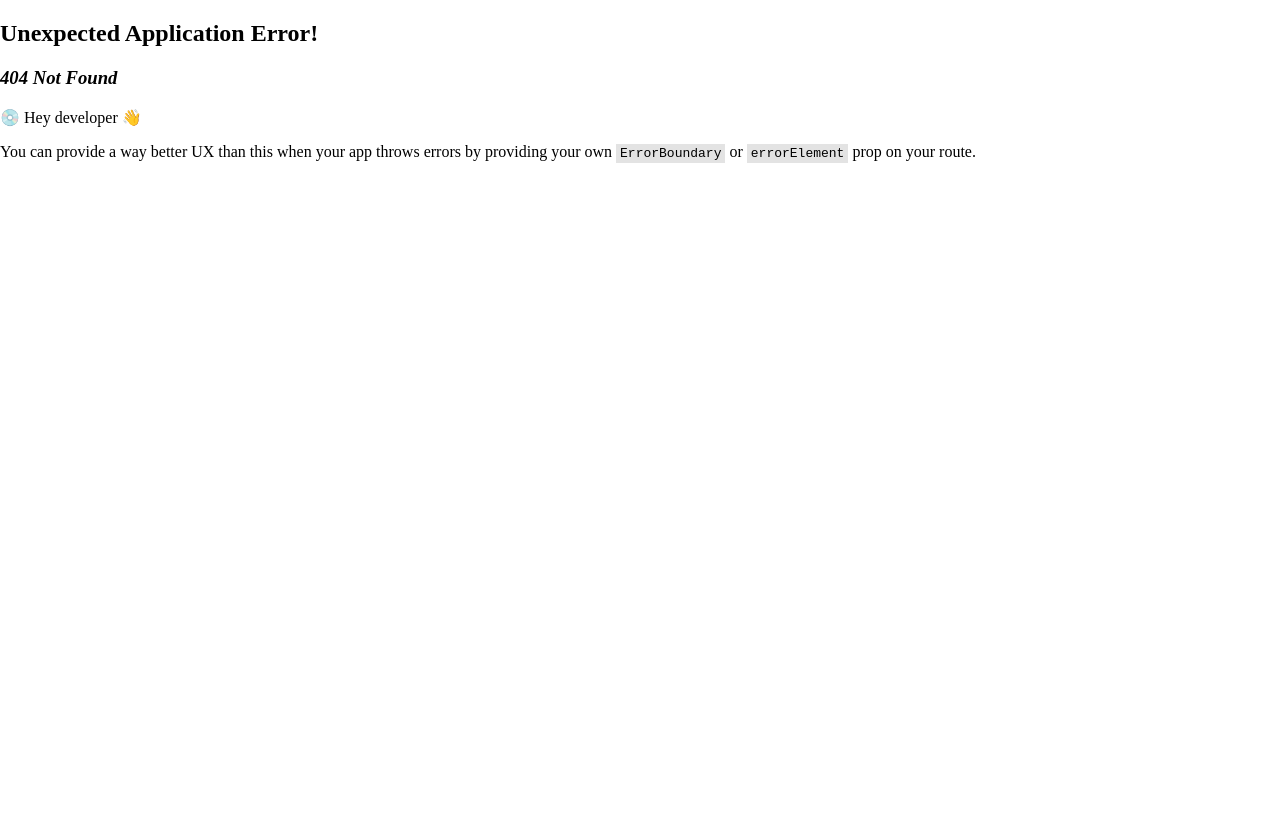
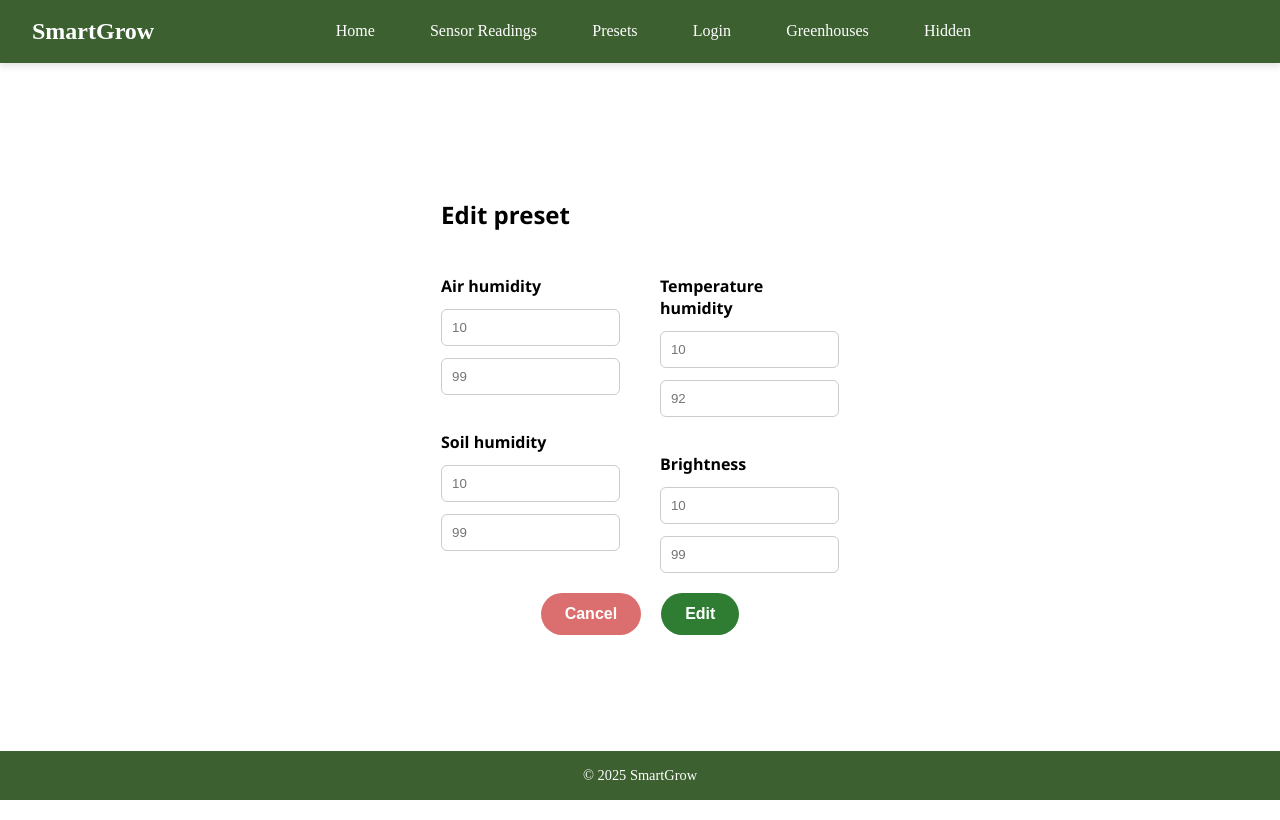
Before and after one commit to AlexaKelemen/SmartGrow_Frontend, a React (Vite) app: page /#/presets/edit in a window 1280 px wide. Before the commit this address had no page. Built offline with nearby package versions, Linux system fonts and the light colour scheme.

Commit message:
Added edit page to preset and css it still needs some update

```diff
--- a/src/components/PresetCard.jsx
+++ b/src/components/PresetCard.jsx
@@ -11,9 +11,12 @@
 import React, { useState } from "react";
 import PropTypes from "prop-types";
 import "@/styles/pages/preset.css";
+import { useNavigate } from "react-router-dom";
 
 const PresetCard = ({ preset,onDelete }) => {
   const [hovered, setHovered] = useState(false);
+  const navigate = useNavigate();
+
     const handleMouseEnter = (e) => {
     if (!e.target.closest(".delete-btn-wrapper")) {
       setHovered(true);
@@ -61,7 +64,9 @@ const PresetCard = ({ preset,onDelete }) => {
         )}
 
         <div className="preset-buttons">
-          <button className="edit-btn">Edit</button>
+         <button className="edit-btn" onClick={() => navigate(`/presets/edit`)}>
+           Edit
+         </button>
           <button className="apply-btn">Apply</button>
         </div>
       </div>
--- /dev/null
+++ b/src/pages/views/EditPresetPage.jsx
@@ -0,0 +1,43 @@
+import React from "react";
+import { useParams, useNavigate } from "react-router-dom";
+import "@/styles/pages/editPresetPage.css";
+
+const PresetEditPage = () => {
+  const { id } = useParams();
+  const navigate = useNavigate();
+
+  return (
+    <div className="preset-edit-container">
+      <h2>Edit preset</h2>
+
+      <div className="preset-form">
+        <div className="column">
+          <label>Air humidity</label>
+          <input type="number" placeholder="10" />
+          <input type="number" placeholder="99" />
+
+          <label>Soil humidity</label>
+          <input type="number" placeholder="10" />
+          <input type="number" placeholder="99" />
+        </div>
+
+        <div className="column">
+          <label>Temperature humidity</label>
+          <input type="number" placeholder="10" />
+          <input type="number" placeholder="92" />
+
+          <label>Brightness</label>
+          <input type="number" placeholder="10" />
+          <input type="number" placeholder="99" />
+        </div>
+      </div>
+
+      <div className="preset-edit-buttons">
+        <button className="cancel-btn" onClick={() => navigate("/presets")}>Cancel</button>
+        <button className="edit-btn">Edit</button>
+      </div>
+    </div>
+  );
+};
+
+export default PresetEditPage;
--- /dev/null
+++ b/src/styles/pages/editPresetPage.css
@@ -0,0 +1,53 @@
+.preset-edit-container {
+    padding: 40px;
+    max-width: 800px;
+    margin: auto;
+    background: white;
+    border-radius: 8px;
+    font-family: "Segoe UI", sans-serif;
+}
+
+.preset-form {
+    display: flex;
+    justify-content: space-between;
+    margin-bottom: 20px;
+}
+
+.column {
+    display: flex;
+    flex-direction: column;
+    gap: 12px;
+    width: 45%;
+}
+
+input {
+    padding: 10px;
+    border-radius: 6px;
+    border: 1px solid #ccc;
+}
+
+.preset-edit-buttons {
+    display: flex;
+    justify-content: center;
+    gap: 20px;
+}
+
+.cancel-btn,
+.edit-btn {
+    padding: 12px 24px;
+    border: none;
+    border-radius: 30px;
+    font-size: 16px;
+    font-weight: bold;
+    cursor: pointer;
+}
+
+.cancel-btn {
+    background: #db6e6e;
+    color: white;
+}
+
+.edit-btn {
+    background: #2e7d32;
+    color: white;
+}
```
Also changed, not shown: src/router.jsx (+6 -1 lines).
